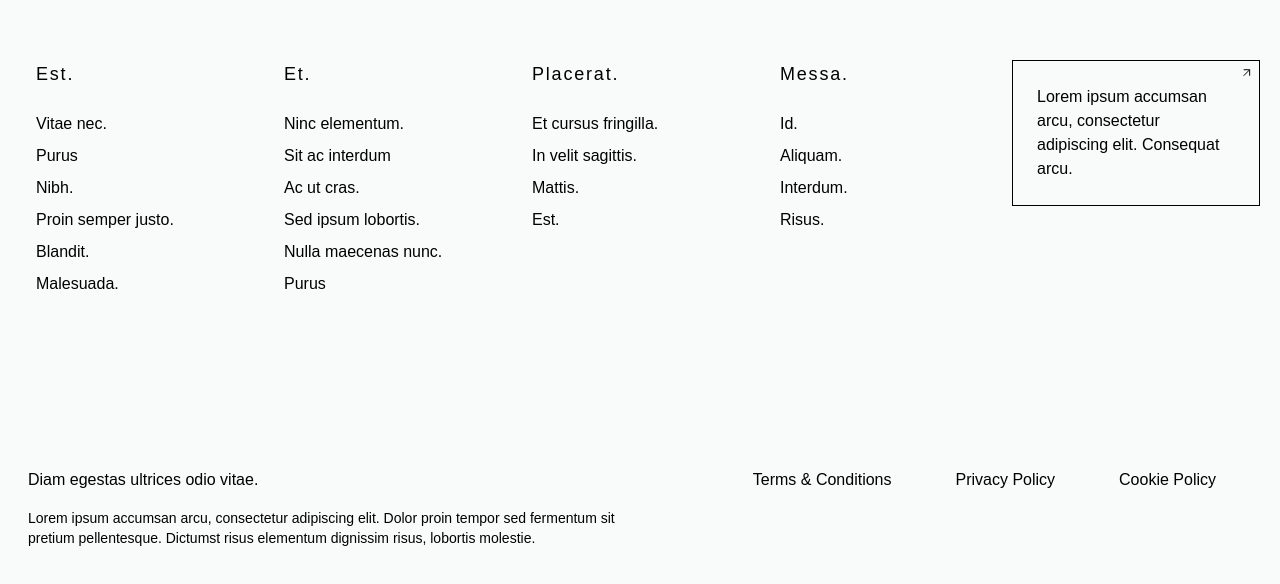
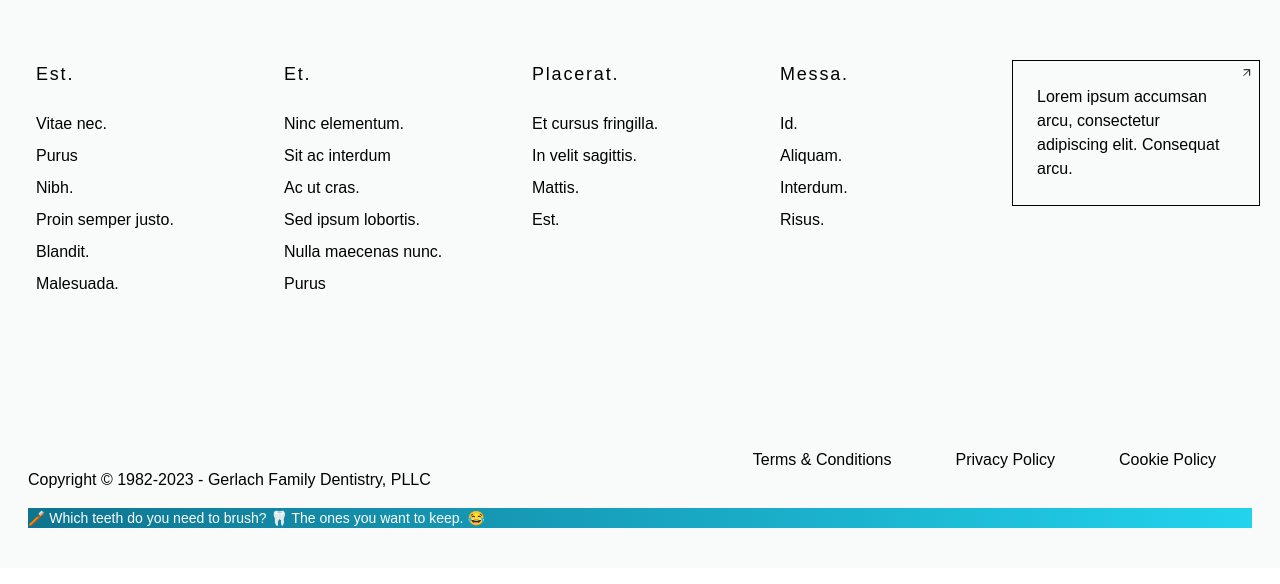
Before and after one commit to HunterGerlach/www.gerlachfamilydentistry.com-staging, a Next.js app: page / in a window 1280 px wide. Shown: the part 8340-8924 px from the top of the page. Built offline with nearby package versions, Linux system fonts and the light colour scheme; a web font is replaced by a local one.

Commit message:
Add footer joke Easter Egg

```diff
--- a/components/Footer.tsx
+++ b/components/Footer.tsx
@@ -1,6 +1,22 @@
 /* eslint-disable @next/next/no-html-link-for-pages */
 
+import { useEffect, useState } from "react";
+
 export default function Footer() {
+  // A list of jokes to display in the footer
+  const jokes = [
+    "What award did the dentist win? 🦷 A little plaque.",
+    "What do dentists call the x-rays they take of patients' teeth? 🦷 Tooth pics.",
+    "What did the dentist say to the tooth when he had to leave the room? 🦷 I'll fill you in when I get back.",
+    "Which teeth do you need to brush? 🦷 The ones you want to keep.",
+    "If a kid has 25 candy bars and they eat 22 of them, what do they have? 🦷 Cavities.",
+    "What did the dentist say when Tiger Woods came in for an appointment? 🦷 You have a hole in one.",
+    "What do you call a dentist who works in a shoe store? 🦷 A foot doctor.",
+  ];
+
+  const [joke, setJoke] = useState("Hello world!");
+  useEffect(() => setJoke(jokes[Math.floor(Math.random() * jokes.length)]), []);
+
   return (
     <>
       <footer id="contact-us" className="grotesk bg-[#f9fbfb]">
@@ -118,13 +134,13 @@ export default function Footer() {
         </div>
         <div className="px-2">
           <div className="max-w-8xl mx-auto px-5 py-6">
-            <h2 className="text-black">Diam egestas ultrices odio vitae.</h2>
-            <div>
+            <h2 className="text-black">
+              Copyright &copy; 1982-2023 - Gerlach Family Dentistry, PLLC
+            </h2>
+            <div className="bg-gradient-to-r from-cyan-700 to-cyan-400 text-white">
               <h2 className="my-4 text-sm">
-                Lorem ipsum accumsan arcu, consectetur adipiscing elit. Dolor
-                proin tempor sed fermentum sit{" "}
-                <br className="hidden lg:inline-block" /> pretium pellentesque.
-                Dictumst risus elementum dignissim risus, lobortis molestie.
+                {/* A random joke from jokes variable */}
+                🪥 {joke} 😂
               </h2>
             </div>
             <div className="absolute right-0 -mt-24 hidden text-black lg:inline-block">
```
